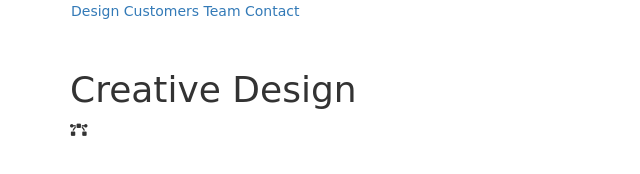
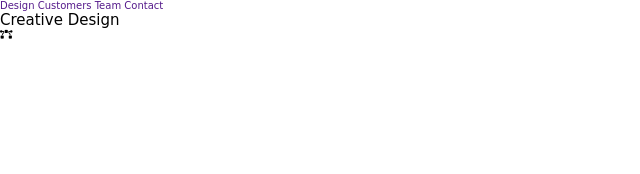
Before and after one commit to ANDREWAHN-UK/creative-agency, a plain HTML site: page index.html in a window 1280 px wide. Shown: the whole page, without its empty margins (0-640 px from the left). Drawn offline with nearby package versions, Linux system fonts and the light colour scheme; files whose address does not match are found by name; a web font is replaced by a local one.

Commit message:
removed bootstrap css file as it was messing things up

```diff
--- a/index.html
+++ b/index.html
@@ -4,8 +4,6 @@
 <head>
     <meta charset="UTF-8">
     <meta name="viewport" content="width=device-width, initial-scale=1.0">
-
-    <link rel="stylesheet" href="https://cdnjs.cloudflare.com/ajax/libs/twitter-bootstrap/3.3.7/css/bootstrap.min.css">
     <link rel="stylesheet" href="https://cdnjs.cloudflare.com/ajax/libs/font-awesome/5.15.2/css/all.min.css">
     <link rel="stylesheet" href="assets/style.css">
     <title>Creative Design</title>
```
